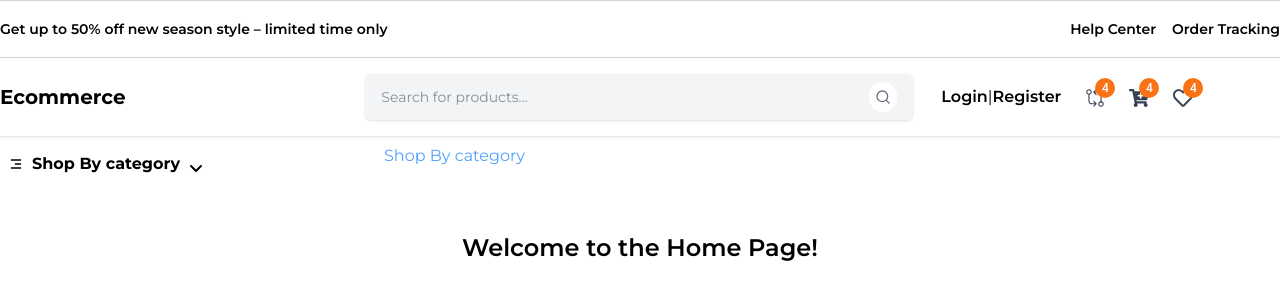
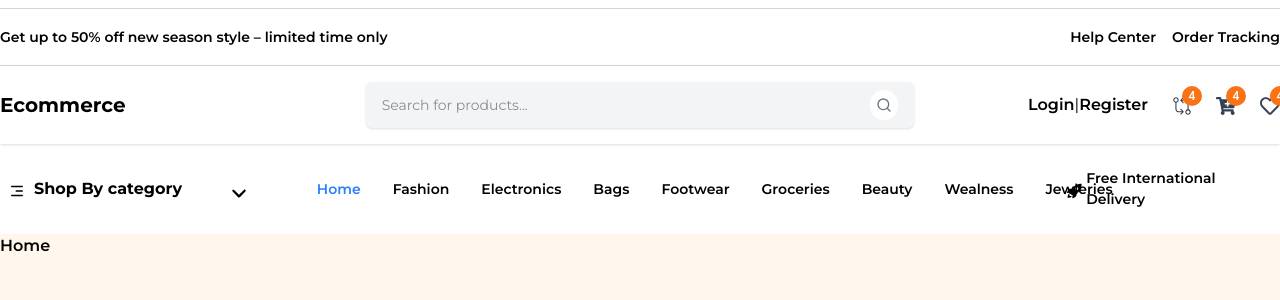
Before and after one commit to shahidgthub/Ecommerce, a React (Vite) app: page / in a window 1280 px wide. Shown: the top 300 px of the page. Built offline with nearby package versions, Linux system fonts and the light colour scheme.

Commit message:
some side bar menu addUi

```diff
--- a/src/components/Header.jsx
+++ b/src/components/Header.jsx
@@ -13,10 +13,10 @@ import Navigation from './Navigation';
 const Header = () => {
   return (
     <>
-    <header>
+    <header className='container mx-auto'>
       {/* Top Strip */}
-      <div className='top-strip py-2 border-t border-b border-gray-300'>
-        <div className='container mx-auto'>
+      <div className='top-strip py-2 border-t border-b border-gray-300 mt-2'>
+        <div className=''>
           <div className='flex items-center justify-between'>
             <div className='w-[50%]'>
               <p className='text-[14px] font-semibold'>
@@ -44,14 +44,14 @@ const Header = () => {
       {/* Main Header */}
       <div className='header py-4 shadow-sm'>
         <div className='container mx-auto flex items-center justify-between'>
-          <div className='text-xl font-bold w-[30%] '>
+          <div className=' col-1 text-xl font-bold w-[30%] '>
             <Link to="/">Ecommerce</Link>
           </div>
-          <div className='col2  w-[45%]'>
+          <div className='col-2  w-[45%]'>
             {/* Future nav / search / etc. */}
             <Search/>
           </div>
-          <div className='col3 w-[30%] flex items-center pl-7'>
+          <div className='col-3 w-[30%] flex items-center justify-end'>
           <ul className='flex items-center gap-6'>
   {/* Login & Register in one list item */}
   <li className='list-none '>
--- /dev/null
+++ b/src/components/Navigation/Categorypanel.jsx
@@ -0,0 +1,38 @@
+import React from 'react';
+import Box from '@mui/material/Box';
+import Drawer from '@mui/material/Drawer';
+
+import { IoIosClose } from "react-icons/io";
+import { FaRegSquarePlus } from "react-icons/fa6";
+
+const Categorypanel = ({ isOpen, setIsOpen }) => {
+  const toggleDrawer = (newOpen) => () => {
+    setIsOpen(newOpen);
+  };
+
+  const DrawerList = (
+    <Box sx={{ width: 250 }} role="presentation" onClick={toggleDrawer(false)}>
+      <h1 className='text-center font-bold p-3 flex tems-center justify-between'>Shop by category <IoIosClose onClick={toggleDrawer(false)} className='cursor-pointer text-[20px]'/></h1>
+      <div className='scroll'>
+      <ul className='w-full'>
+  <li className='list-none flex items-center relative px-3 py-2'>
+    <button className='text-blue-300 hover:text-orange-500 font-semibold text-[14px]'>
+      Fashion
+    </button>
+    <FaRegSquarePlus className='absolute top-2 right-2 text-gray-500 hover:text-orange-500 cursor-pointer' />
+  </li>
+</ul>
+
+      </div>
+
+    </Box>
+  );
+
+  return (
+    <Drawer open={isOpen} onClose={toggleDrawer(false)}>
+      {DrawerList}
+    </Drawer>
+  );
+};
+
+export default Categorypanel;
--- a/src/components/Navigation/index.jsx
+++ b/src/components/Navigation/index.jsx
@@ -1,25 +1,73 @@
-import React from 'react'
+import React, { useState } from 'react';
 import { CgMenuRightAlt } from "react-icons/cg";
 import { FaAngleDown } from "react-icons/fa6";
+import { Link } from 'react-router-dom';
+import { IoRocketSharp } from "react-icons/io5";
+import Categorypanel from './Categorypanel';
 
 const Navigation = () => {
+  const [isOpenCatPanel, setIsOpenCatPanel] = useState(false);
+
+  const openCatPanel = () => {
+    setIsOpenCatPanel(true);
+  };
+
   return (
-    <nav className='py-2'>
-        <div className='container mx-auto  flex item-center justify-end'>
-            <div className='col1 w-[30%] flex gap-2 p-2   cursor-pointer display:bg-inline '>
-                <CgMenuRightAlt className='mt-1 text-18px'/>
-                <button className='text-black  font-bold'>Shop By category</button>
-                <FaAngleDown className='text-18px mt-2 '/>
+    <>
+      <nav className='py-2'>
+        <div className='container mx-auto flex items-center justify-between'>
+          <div className='col_1 w-[20%] p-2'>
+            <button
+              onClick={openCatPanel}
+              className='text-black font-bold w-full flex items-center justify-between py-2 rounded-md hover:bg-orange-300'
+            >
+              <div className='flex items-center gap-2'>
+                <CgMenuRightAlt className='text-[18px] mt-1' />
+                <span>Shop By category</span>
+              </div>
+              <FaAngleDown className='text-[18px] mt-2' />
+            </button>
+          </div>
 
-            </div>
-            <div className='col1 w-[70%]'>
-                <button className='text-blue-400  hover-text-blue-700'>Shop By category</button>
+          <div className='col_2 w-[55%]'>
+            <ul className='flex gap-8 p-4'>
+              {[
+                'Home',
+                'Fashion',
+                'Electronics',
+                'Bags',
+                'Footwear',
+                'Groceries',
+                'Beauty',
+                'Wealness',
+                'Jewleries'
+              ].map((item, idx) => (
+                <li key={idx} className='list-none'>
+                  <Link to='' className='hover:text-orange-500 text-[14px] font-semibold'>
+                    {item === 'Home' ? (
+                      <button className='text-blue-500 hover:text-orange-500'>{item}</button>
+                    ) : (
+                      item
+                    )}
+                  </Link>
+                </li>
+              ))}
+            </ul>
+          </div>
 
-            </div>
+          <div className='col-3 w-[18%] p-4'>
+            <p className='text-[14px] font-semibold flex items-center gap-1'>
+              <IoRocketSharp className='mt-1 text-[18px]' />
+              Free International Delivery
+            </p>
+          </div>
+        </div>
+      </nav>
 
-        </div>
-    </nav>
-  )
-}
+      {/* Category Drawer */}
+      <Categorypanel isOpen={isOpenCatPanel} setIsOpen={setIsOpenCatPanel} />
+    </>
+  );
+};
 
-export default Navigation
+export default Navigation;
--- a/src/components/page/Home/index.jsx
+++ b/src/components/page/Home/index.jsx
@@ -2,8 +2,8 @@ import React from 'react'
 
 const Home = () => {
   return (
-    <div className="text-center py-10 text-2xl font-semibold">
-      Welcome to the Home Page!
+    <div className=" font-semibold bg-orange-50 h-screen">
+      Home
     </div>
   )
 }
```
